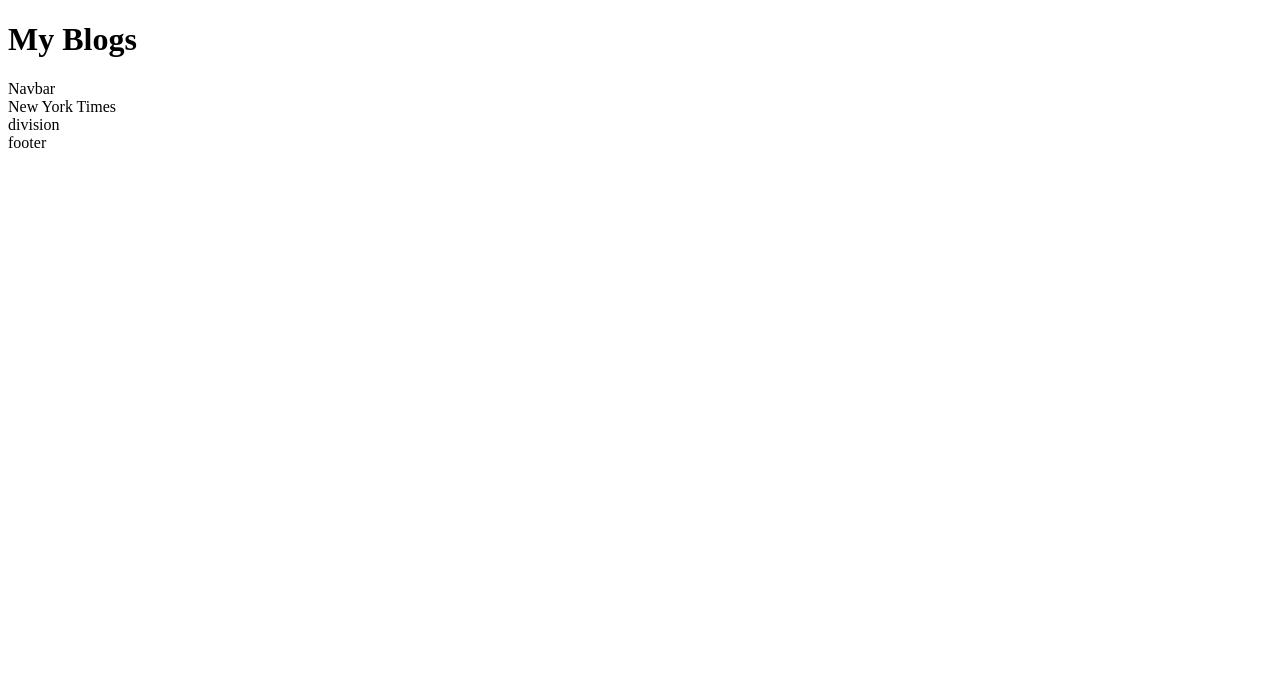
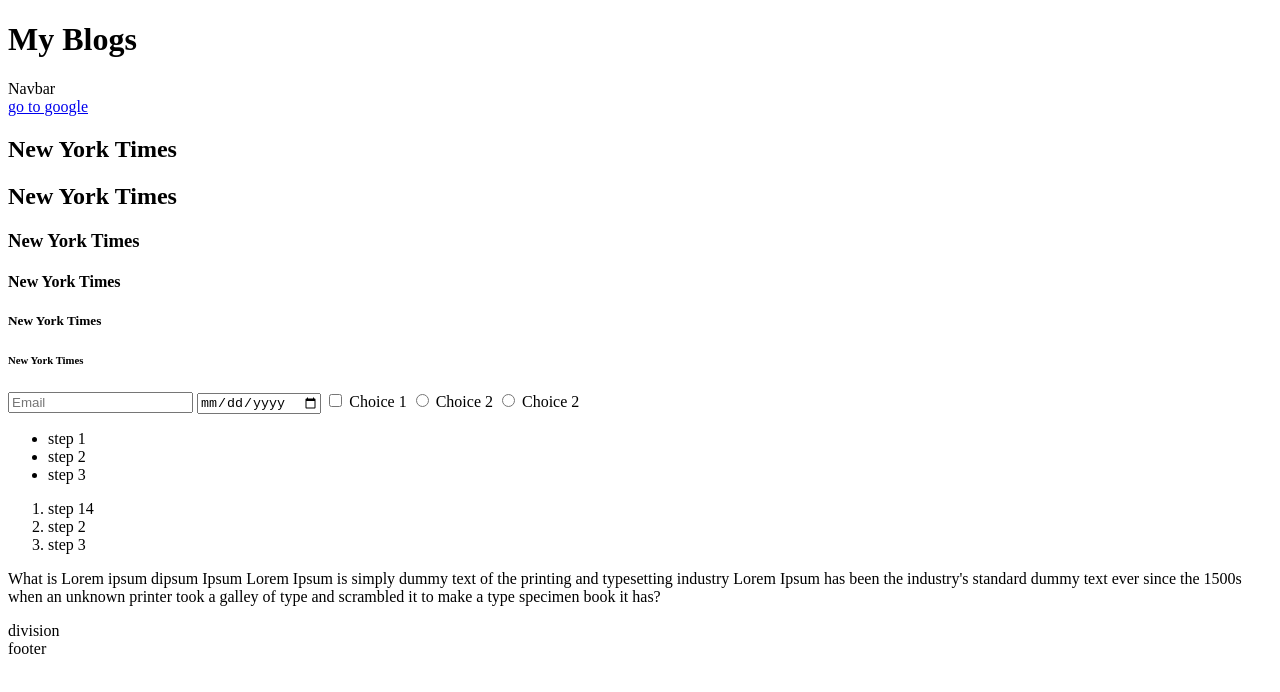
Before and after one commit to DataCrusade1999/Full-Stack, a plain HTML site: page HTML/index.html in a window 1280 px wide. Drawn offline with Linux system fonts and the light colour scheme.

Commit message:
Added more comments

```diff
--- a/HTML/index.html
+++ b/HTML/index.html
@@ -14,7 +14,40 @@
         </header>
         <main>
             <article>
-                New York Times
+                <a  target ="_blank" href="https://google.com">go to google</a>
+                <h1>New York Times</h1>
+                <h2>New York Times</h2>
+                <h3>New York Times</h3>
+                <h4>New York Times</h4>
+                <h5>New York Times</h5>
+                <h6>New York Times</h6>
+                <form action="">
+                    <input name ="king" type="email" placeholder="Email">
+                    <input name="henry" type="date" placeholder="enter todays date">
+                    <input name="john" type="checkbox"> Choice 1
+                    <input name="john" type="radio"> Choice 2
+                    <input name="john" type="radio"> Choice 2
+<!-- we can check only one of the radio(round) at once beacause they belong to same name this property is specific to radio.
+otherwise we couldn't have i.e this cannot be done with checkboxes there we can have same name but still can check both boxes.
+name is an important attribute it is this name which we associate the entered data.-->
+                </form>
+                <ul>
+                    <li>step 1</li>
+                    <li>step 2</li>
+                    <li>step 3</li>
+                </ul>
+                <ol>
+                    <li>step 14</li>
+                    <li>step 2</li>
+                    <li>step 3</li>
+                </ol>
+
+<!--span is an inline tag i.e it(span) doesn't take the whole width of the screen it takes only the amount of screen which is
+     sufficient for rendering it. and we can also insert words with the help of span and stylise those words and do other things.
+-->
+                <p>What is Lorem <span>ipsum dipsum</span> Ipsum Lorem Ipsum is simply dummy text of the printing and typesetting industry
+                   Lorem Ipsum has been the industry's standard dummy text ever since the 1500s when an unknown
+                   printer took a galley of type and scrambled it to make a type specimen book it has?</p>
             </article>
             <section>
                 <div>
```
